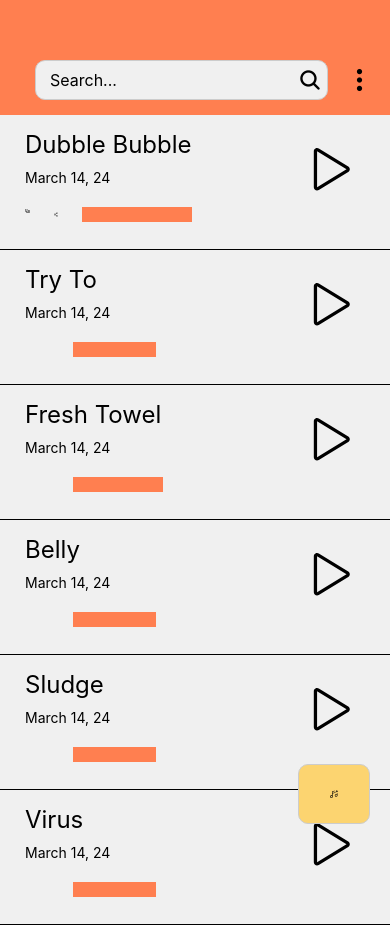
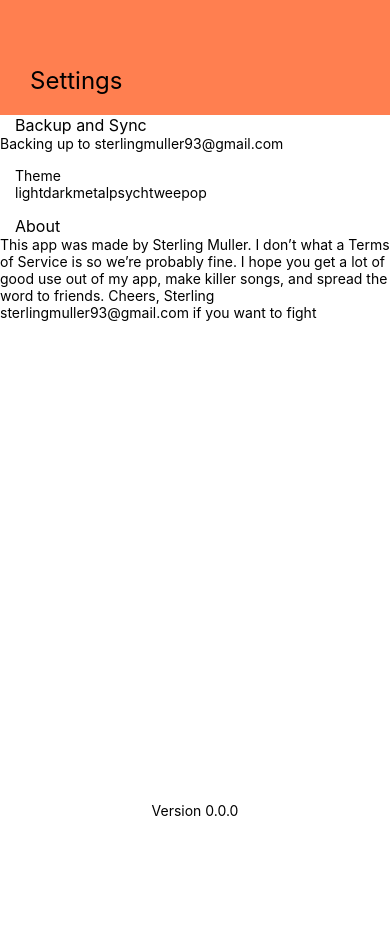
Before and after one commit to sterlingmuller/SongJournal, a React Native app: screen / in a window 390 px wide. After the commit the page ends 844 px from the top, so only its background shows below. Built offline with nearby package versions, Linux system fonts and the light colour scheme.

Commit message:
working on settings screen

```diff
--- a/src/App.js
+++ b/src/App.js
@@ -2,12 +2,14 @@ import { StatusBar } from 'expo-status-bar';
 import { View } from 'react-native';
 
 import Home from './screens/Home';
-import global from './styles/global'
+import Settings from '@src/screens/Settings';
+import global from './styles/global';
 
 const App = () => {
   return (
     <View style={global.container}>
-      <Home />
+      {/* <Home /> */}
+      <Settings />
     </View>
   );
 }
--- /dev/null
+++ b/src/screens/Settings.tsx
@@ -0,0 +1,27 @@
+import React, { useState} from 'react';
+import { View, Text } from 'react-native';
+
+import settingsStyle from '@styles/settings';
+import BackupAndSync from '@src/settings/components/BackupAndSync';
+import Theme from '@src/settings/components/Theme';
+import About from '@src/settings/components/About';
+import Header from '@src/settings/components/Header';
+
+const Settings = () => {
+  const [colorTheme, setColorTheme] = useState('light');
+  const themes = ['light', 'dark', 'metal', 'psych', 'twee', 'pop'];
+
+  return (
+    <View style={settingsStyle.container}>
+      <Header />
+      <View style={settingsStyle.content}>
+        <BackupAndSync />
+        <Theme />
+        <About />
+      </View>
+      <Text style={settingsStyle.version}>Version 0.0.0</Text>
+    </View>
+  )
+};
+
+export default Settings;
--- /dev/null
+++ b/src/settings/components/About.tsx
@@ -0,0 +1,17 @@
+import React, { useState } from 'react';
+import { Text, View } from 'react-native';
+
+import settingsStyle from '@styles/settings';
+
+const About = ({}) => {
+
+   return (
+    <View>
+      <Text style={settingsStyle.sectionTitle}>About</Text>
+      <Text>This app was made by Sterling Muller. I don’t what a Terms of Service is so we’re probably fine. I hope you get a lot of good use out of my app, make killer songs, and spread the word to friends. Cheers, Sterling
+            sterlingmuller93@gmail.com if you want to fight</Text>
+    </View>
+   );
+};
+
+export default About;
--- /dev/null
+++ b/src/settings/components/BackupAndSync.tsx
@@ -0,0 +1,16 @@
+import React, { useState } from 'react';
+import { Text, View } from 'react-native';
+
+import settingsStyle from '@styles/settings';
+
+const BackupAndSync = ({}) => {
+
+   return (
+    <View>
+      <Text style={settingsStyle.sectionTitle}>Backup and Sync</Text>
+      <Text>Backing up to sterlingmuller93@gmail.com</Text>
+    </View>
+   );
+};
+
+export default BackupAndSync;
--- /dev/null
+++ b/src/settings/components/Header.tsx
@@ -0,0 +1,16 @@
+import React from 'react';
+import { Text, View } from 'react-native';
+
+import settingsStyle from '@styles/settings';
+import headerStyles from '@src/styles/header';
+
+const Header = ({}) => {
+
+   return (
+    <View style={headerStyles.container}>
+      <Text style={settingsStyle.title}>Settings</Text>
+    </View>
+   );
+};
+
+export default Header;
--- /dev/null
+++ b/src/settings/components/Theme.tsx
@@ -0,0 +1,17 @@
+import React, { useState } from 'react';
+import { Text, View } from 'react-native';
+
+import settingsStyle from '@styles/settings';
+
+const Theme = ({}) => {
+  const themes = ['light', 'dark', 'metal', 'psych', 'twee', 'pop'];
+
+   return (
+    <View style={settingsStyle.sectionTitle}>
+      <Text>Theme</Text>
+      <Text>{themes}</Text>
+    </View>
+   );
+};
+
+export default Theme;
--- a/src/styles/global.ts
+++ b/src/styles/global.ts
@@ -3,7 +3,7 @@ import { StyleSheet } from 'react-native';
 const globalStyles = StyleSheet.create({
   container: {
     flex: 1,
-    backgroundColor: '#3498db',
+    backgroundColor: '#fff',
     fontSize: 16,
     fontFamily: 'Roboto',
     color: '#333333',
--- /dev/null
+++ b/src/styles/settings.ts
@@ -0,0 +1,36 @@
+import {StyleSheet} from 'react-native';
+
+const settingsStyle = StyleSheet.create({
+  container: {
+height: '100%'
+  },
+
+  header: {
+
+  },
+
+  content: {
+    gap: 15
+  },
+
+  text: {
+  },
+
+  sectionTitle: {
+    fontSize: 16,
+    paddingLeft: 15
+  },
+
+  title: {
+    fontSize: 24,
+    paddingLeft: 30
+  },
+
+  version: {
+    position: 'absolute',
+    bottom: 25,
+    alignSelf: 'center'
+  }
+});
+
+export default settingsStyle;
```
